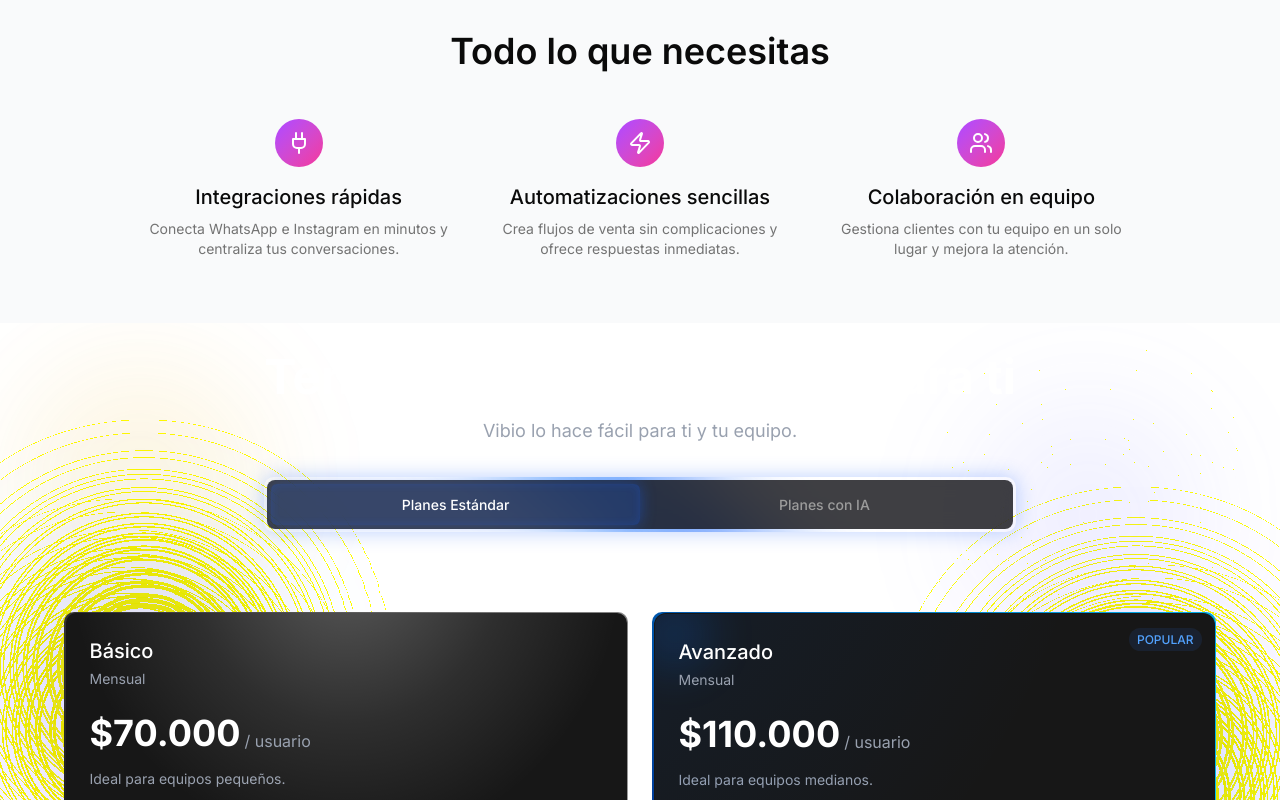
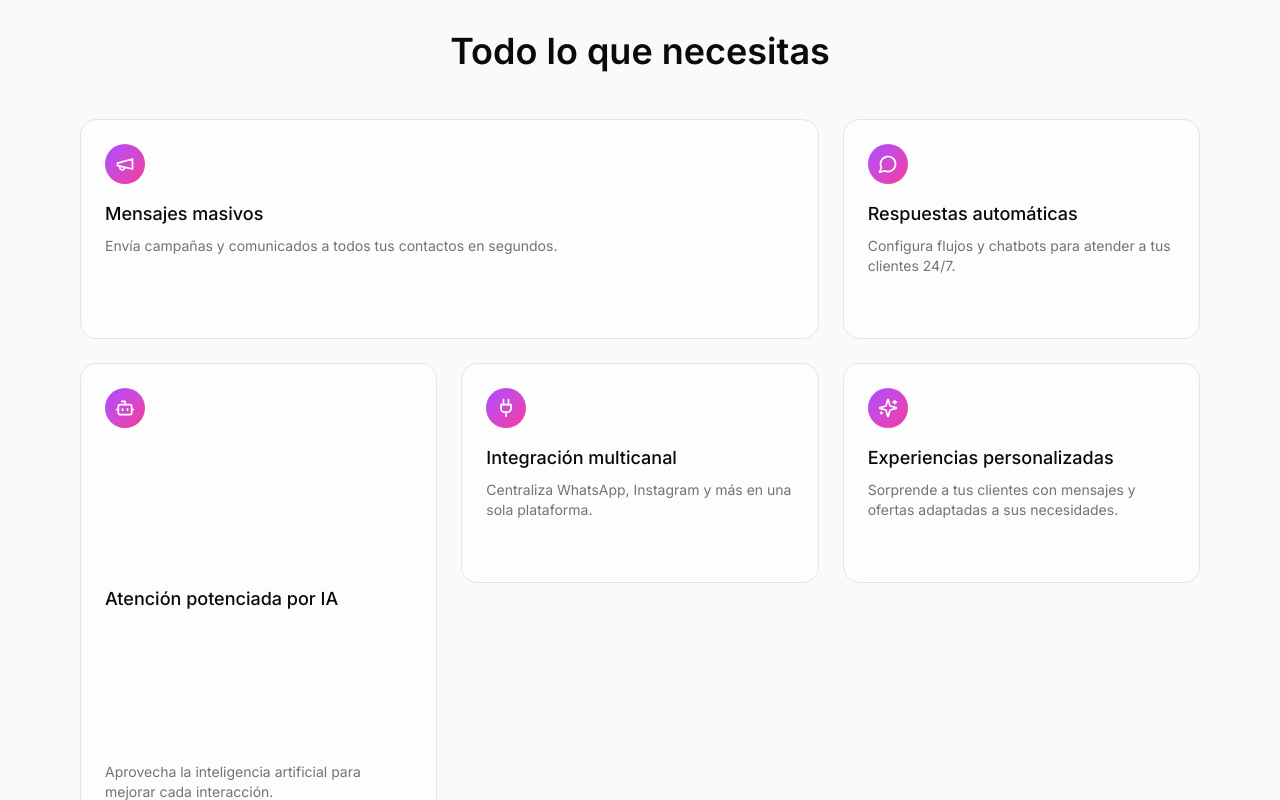
Before and after one commit to vibiocrm/vibio-landin, a Next.js app: page / in a window 1280 px wide. Shown: the part 1160-1960 px from the top of the page. Built offline with nearby package versions, Linux system fonts and the light colour scheme.

Commit message:
feat: redesign features with bento cards

```diff
--- a/components/sections/features/simple.tsx
+++ b/components/sections/features/simple.tsx
@@ -1,37 +1,62 @@
 "use client";
-import { Plug, Zap, Users } from "lucide-react";
+import {
+  Bot,
+  Megaphone,
+  Sparkles,
+  Plug,
+  MessageCircle,
+} from "lucide-react";
+import { cn } from "@/lib/utils";
 
 const features = [
   {
-    icon: Plug,
-    title: "Integraciones rápidas",
-    description: "Conecta WhatsApp e Instagram en minutos y centraliza tus conversaciones.",
+    icon: Megaphone,
+    title: "Mensajes masivos",
+    description: "Envía campañas y comunicados a todos tus contactos en segundos.",
+    className: "md:col-span-2",
   },
   {
-    icon: Zap,
-    title: "Automatizaciones sencillas",
-    description: "Crea flujos de venta sin complicaciones y ofrece respuestas inmediatas.",
+    icon: MessageCircle,
+    title: "Respuestas automáticas",
+    description: "Configura flujos y chatbots para atender a tus clientes 24/7.",
   },
   {
-    icon: Users,
-    title: "Colaboración en equipo",
-    description: "Gestiona clientes con tu equipo en un solo lugar y mejora la atención.",
+    icon: Bot,
+    title: "Atención potenciada por IA",
+    description: "Aprovecha la inteligencia artificial para mejorar cada interacción.",
+    className: "md:row-span-2 flex flex-col justify-between",
+  },
+  {
+    icon: Plug,
+    title: "Integración multicanal",
+    description: "Centraliza WhatsApp, Instagram y más en una sola plataforma.",
+  },
+  {
+    icon: Sparkles,
+    title: "Experiencias personalizadas",
+    description: "Sorprende a tus clientes con mensajes y ofertas adaptadas a sus necesidades.",
   },
 ];
 
 export default function SimpleFeatures() {
   return (
     <section className="bg-gray-50 dark:bg-gray-900">
-      <div className="max-w-5xl mx-auto px-4 py-16 text-center">
-        <h2 className="text-3xl md:text-4xl font-semibold mb-12">Todo lo que necesitas</h2>
-        <div className="grid gap-8 md:grid-cols-3">
+      <div className="max-w-6xl mx-auto px-4 py-16">
+        <h2 className="text-3xl md:text-4xl font-semibold text-center mb-12">Todo lo que necesitas</h2>
+        <div className="grid auto-rows-[220px] gap-6 md:grid-cols-3">
           {features.map((feature) => (
-            <div key={feature.title} className="flex flex-col items-center">
-              <div className="flex items-center justify-center w-12 h-12 rounded-full bg-gradient-to-br from-purple-500 to-pink-500 text-white mb-4">
-                <feature.icon className="w-6 h-6" />
+            <div
+              key={feature.title}
+              className={cn(
+                "rounded-2xl border border-border bg-white/70 dark:bg-gray-950/40 p-6 flex flex-col",
+                feature.className
+              )}
+            >
+              <div className="flex items-center justify-center w-10 h-10 rounded-full bg-gradient-to-br from-purple-500 to-pink-500 text-white mb-4">
+                <feature.icon className="w-5 h-5" />
               </div>
-              <h3 className="text-xl font-medium mb-2">{feature.title}</h3>
-              <p className="text-muted-foreground text-sm">{feature.description}</p>
+              <h3 className="text-lg font-medium">{feature.title}</h3>
+              <p className="text-muted-foreground text-sm mt-2">{feature.description}</p>
             </div>
           ))}
         </div>
```
